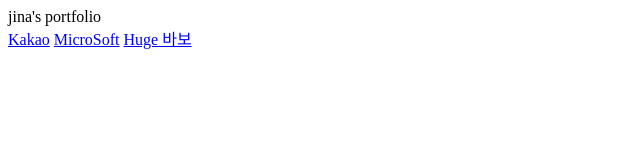
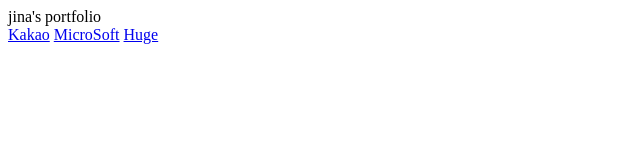
Before and after one commit to jina95/jina95.github.io, a plain HTML site: page index.html in a window 1280 px wide. Shown: the whole page, without its empty margins (0-640 px from the left). Drawn offline with Linux system fonts and the light colour scheme.

Commit message:
Update index.html

```diff
--- a/index.html
+++ b/index.html
@@ -12,6 +12,6 @@
     </div>
     <a href="kakaobank/index.html" target="_blank">Kakao</a>
     <a href="microsoft/index.html" target="_blank">MicroSoft</a>
-    <a href="huge/index.html" target="_black">Huge 바보</a>
+    <a href="huge/index.html" target="_black">Huge</a>
 </body>
 </html>
```
